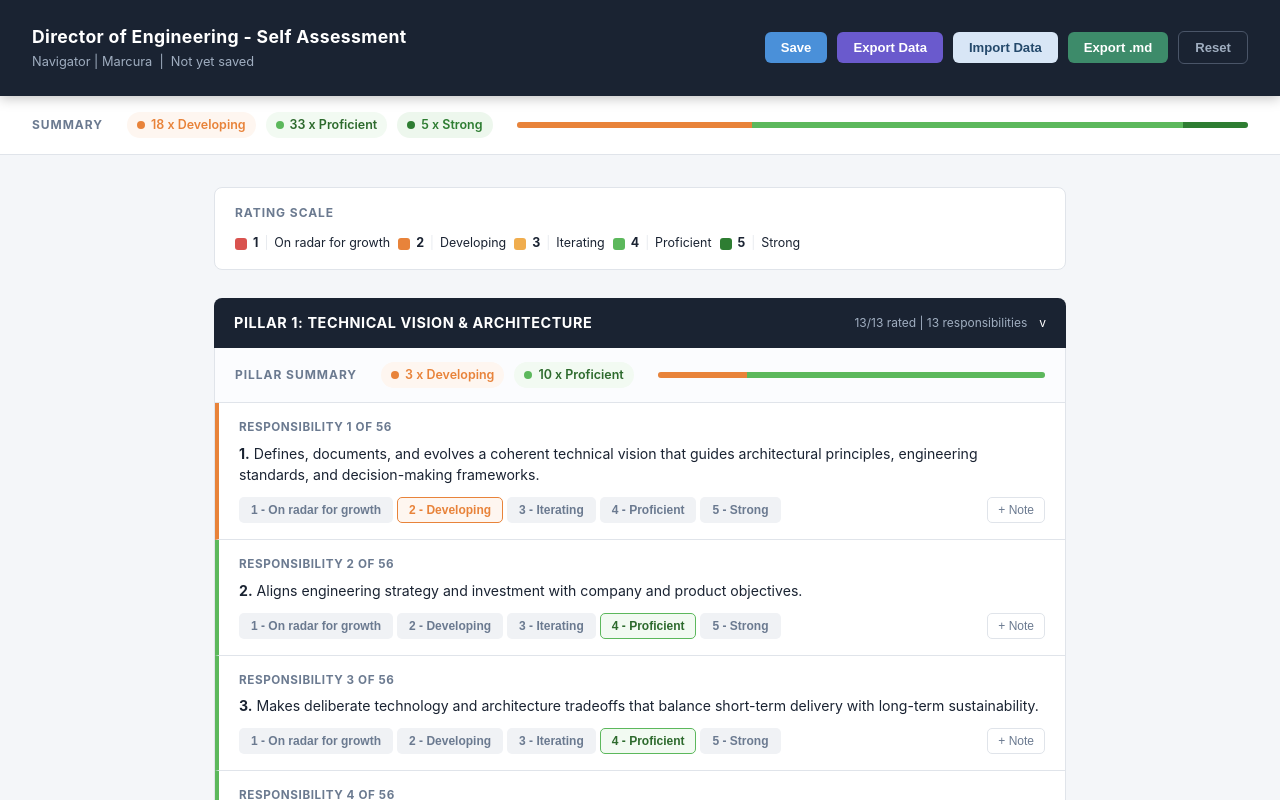
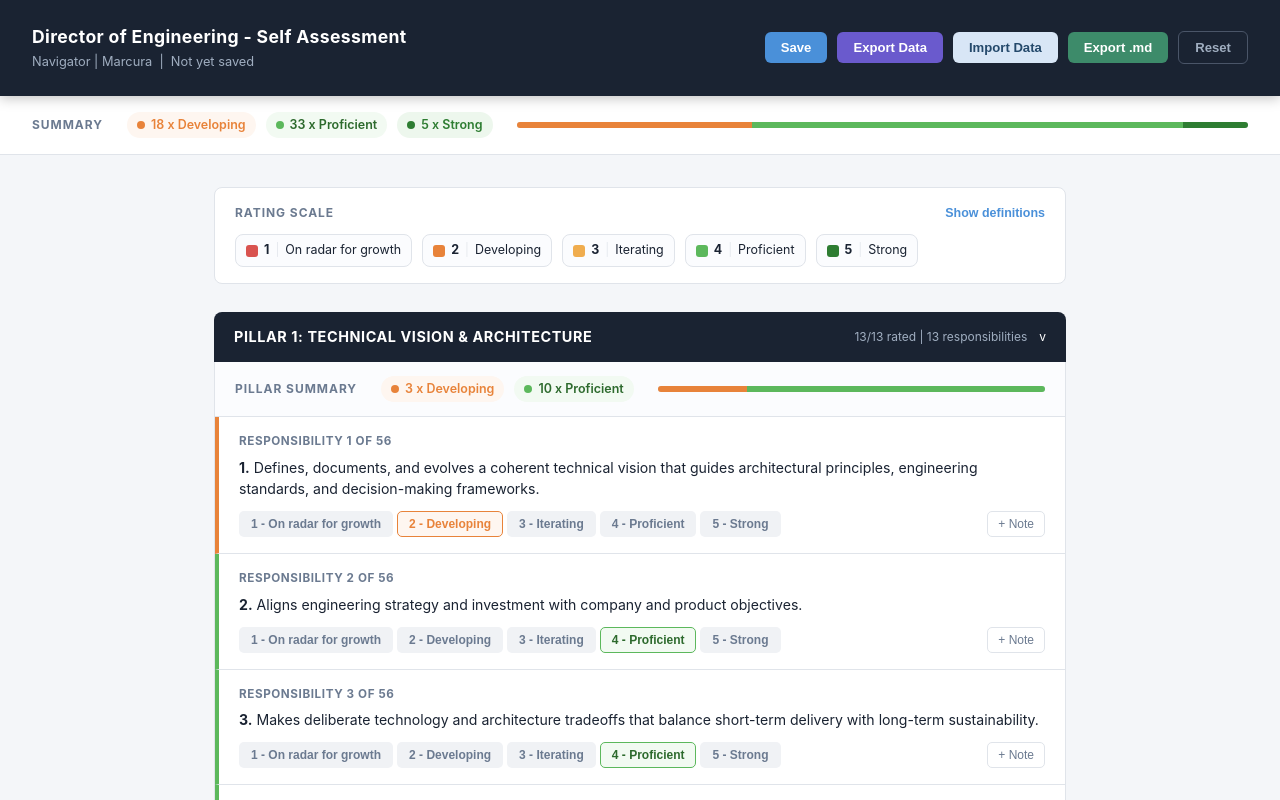
Before and after one commit to peterscottbrownstein/self-assessment, a React app in the folder app/: page / in a window 1280 px wide. Shown: the top 800 px of the page. Built offline with nearby package versions, Linux system fonts and the light colour scheme; the HTML template or start-up script is replaced by a standard one.

Commit message:
Add expandable rating scale definitions

```diff
--- a/app/src/components/Item.jsx
+++ b/app/src/components/Item.jsx
@@ -24,7 +24,6 @@ export function Item({ item, itemState, position, totalResponsibilities, onRate,
               key={r}
               className={`rating-btn ${rating === r ? `active-${r}` : ''}`}
               onClick={() => onRate(item.id, r)}
-              title={RATINGS[r]}
             >
               {r} - {RATINGS[r]}
             </button>
--- a/app/src/components/ScaleLegend.jsx
+++ b/app/src/components/ScaleLegend.jsx
@@ -1,12 +1,25 @@
-import { RATINGS } from '../data/pillars';
+import { useState } from 'react';
+import { RATINGS, RATING_DEFINITIONS } from '../data/pillars';
 
 export function ScaleLegend() {
+  const [showDefinitions, setShowDefinitions] = useState(false);
+
   return (
     <div className="scale-legend">
-      <h3>Rating Scale</h3>
-      <div className="legend-items">
+      <div className="scale-legend-header">
+        <h3>Rating Scale</h3>
+        <button
+          type="button"
+          className="legend-toggle"
+          onClick={() => setShowDefinitions(current => !current)}
+        >
+          {showDefinitions ? 'Hide definitions' : 'Show definitions'}
+        </button>
+      </div>
+
+      <div className="legend-items legend-items-compact">
         {Object.entries(RATINGS).map(([k, v]) => (
-          <div key={k} className="legend-item">
+          <div key={k} className="legend-item legend-item-compact">
             <div className={`legend-swatch ls-${k}`} />
             <strong>{k}</strong>
             <span className="legend-sep">|</span>
@@ -14,6 +27,24 @@ export function ScaleLegend() {
           </div>
         ))}
       </div>
+
+      {showDefinitions && (
+        <div className="legend-items legend-items-expanded">
+          {Object.entries(RATINGS).map(([k, v]) => (
+            <div key={k} className="legend-item legend-item-expanded">
+              <div className={`legend-swatch ls-${k}`} />
+              <div className="legend-copy">
+                <div className="legend-title">
+                  <strong>{k}</strong>
+                  <span className="legend-sep">|</span>
+                  {v}
+                </div>
+                <div className="legend-definition">{RATING_DEFINITIONS[k]}</div>
+              </div>
+            </div>
+          ))}
+        </div>
+      )}
     </div>
   );
 }
--- a/app/src/data/pillars.js
+++ b/app/src/data/pillars.js
@@ -4,6 +4,14 @@ export const RATINGS = {
   3: 'Iterating',
   4: 'Proficient',
   5: 'Strong',
+};
+
+export const RATING_DEFINITIONS = {
+  1: 'I am aware this is a gap and need to build capability',
+  2: 'I am working on this but not yet consistent',
+  3: 'I am doing this regularly but still refining approach',
+  4: 'I perform this well and reliably',
+  5: 'I perform this at a high level and help others do the same',
 };
 
 // prev values imported from prior 1-3 scale: Developing -> 2, Proficient -> 4, Strong -> 5
--- a/app/src/index.css
+++ b/app/src/index.css
@@ -160,10 +160,58 @@ body { font-family: -apple-system, BlinkMacSystemFont, 'Segoe UI', sans-serif; b
   background: white; border: 1px solid var(--border); border-radius: 8px;
   padding: 16px 20px; margin-bottom: 28px;
 }
-.scale-legend h3 { font-size: 0.75rem; font-weight: 700; text-transform: uppercase; letter-spacing: 0.08em; color: var(--muted); margin-bottom: 12px; }
-.legend-items { display: flex; gap: 8px; flex-wrap: wrap; }
-.legend-item { display: flex; align-items: center; gap: 6px; font-size: 0.78rem; }
+.scale-legend-header {
+  display: flex;
+  align-items: center;
+  justify-content: space-between;
+  gap: 12px;
+  margin-bottom: 12px;
+}
+.scale-legend h3 { font-size: 0.75rem; font-weight: 700; text-transform: uppercase; letter-spacing: 0.08em; color: var(--muted); }
+.legend-toggle {
+  border: none;
+  background: transparent;
+  color: #4a90d9;
+  font-size: 0.78rem;
+  font-weight: 600;
+  cursor: pointer;
+  padding: 0;
+}
+.legend-toggle:hover { color: #357abd; }
+.legend-items { gap: 10px; }
+.legend-items-compact {
+  display: flex;
+  gap: 10px;
+  flex-wrap: wrap;
+}
+.legend-items-expanded {
+  display: grid;
+  margin-top: 14px;
+}
+.legend-item {
+  display: grid;
+  grid-template-columns: 12px 1fr;
+  gap: 10px;
+  align-items: start;
+  padding: 10px 12px;
+  border: 1px solid var(--border);
+  border-radius: 8px;
+  background: #fbfcfe;
+}
+.legend-item-compact {
+  display: flex;
+  align-items: center;
+  gap: 6px;
+  padding: 6px 10px;
+  font-size: 0.78rem;
+}
+.legend-item-expanded {
+  display: grid;
+}
 .legend-swatch { width: 12px; height: 12px; border-radius: 3px; flex-shrink: 0; }
+.legend-copy { display: grid; gap: 4px; }
+.legend-title { display: flex; align-items: center; gap: 6px; font-size: 0.8rem; }
+.legend-definition { font-size: 0.8rem; color: var(--muted); line-height: 1.45; }
 .ls-1 { background: var(--r1); }
 .ls-2 { background: var(--r2); }
 .ls-3 { background: var(--r3); }
@@ -211,6 +259,11 @@ body { font-family: -apple-system, BlinkMacSystemFont, 'Segoe UI', sans-serif; b
 }
 
 @media (max-width: 720px) {
+  .scale-legend-header {
+    align-items: flex-start;
+    flex-direction: column;
+  }
+
   .pillar-summary textarea {
     min-height: 150px;
   }
```
Also changed, not shown: 1 other file (tests, documents, lock files or other folders).
